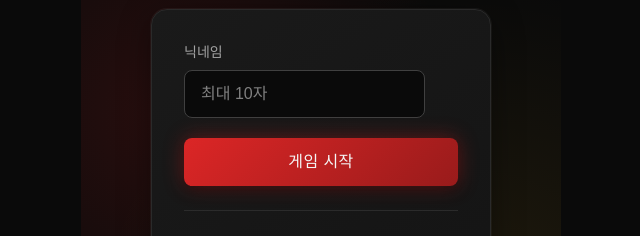
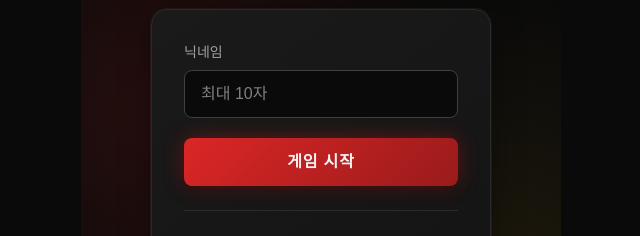
Before and after one commit to JiNookk/mafia_web, a Next.js app: page /entry in a window 1280 px wide. Shown: the part 285-521 px from the top of the page, without its empty margins (319-959 px from the left). Built offline with nearby package versions, Linux system fonts and the light colour scheme.

Commit message:
fix: 인풋 너비 게임시작과 같도록 변경

```diff
--- a/src/app/entry/page.tsx
+++ b/src/app/entry/page.tsx
@@ -49,13 +49,13 @@ export default function EntryPage() {
               value={nickname}
               onChange={(e) => setNickname(e.target.value)}
               onKeyPress={(e) => e.key === 'Enter' && handleStart()}
-              className="h-12 text-base bg-background border-border focus:border-primary focus:ring-2 focus:ring-primary/20 transition-all"
+              className="input-primary text-base"
             />
           </div>
 
           <Button
             onClick={handleStart}
-            className="w-full h-12 text-base font-bold gradient-primary shadow-glow hover:scale-[1.02] active:scale-[0.98] transition-all uppercase tracking-wide"
+            className="btn-gradient text-base"
           >
             게임 시작
           </Button>
--- a/src/app/globals.css
+++ b/src/app/globals.css
@@ -71,6 +71,83 @@ body {
               0 0 0 1px rgba(255, 255, 255, 0.05);
 }
 
+/* 재사용 가능한 Input 스타일 */
+@layer utilities {
+  .input-primary {
+    width: 100%;
+    height: 3rem;
+    padding-left: 1rem;
+    padding-right: 1rem;
+    border-radius: 0.5rem;
+    border-width: 1px;
+    border-color: var(--border);
+    background-color: var(--background);
+    outline: 2px solid transparent;
+    outline-offset: 2px;
+    transition-property: all;
+    transition-timing-function: cubic-bezier(0.4, 0, 0.2, 1);
+    transition-duration: 150ms;
+  }
+
+  .input-primary:focus {
+    border-color: var(--primary);
+    --tw-ring-offset-shadow: var(--tw-ring-inset) 0 0 0 var(--tw-ring-offset-width) var(--tw-ring-offset-color);
+    --tw-ring-shadow: var(--tw-ring-inset) 0 0 0 calc(2px + var(--tw-ring-offset-width)) var(--tw-ring-color);
+    box-shadow: var(--tw-ring-offset-shadow), var(--tw-ring-shadow), var(--tw-shadow, 0 0 #0000);
+    --tw-ring-color: rgb(220 38 38 / 0.2);
+  }
+
+  .btn-primary {
+    width: 100%;
+    height: 3rem;
+    padding-left: 1rem;
+    padding-right: 1rem;
+    border-radius: 0.5rem;
+    font-weight: 700;
+    text-transform: uppercase;
+    letter-spacing: 0.05em;
+    transition-property: all;
+    transition-timing-function: cubic-bezier(0.4, 0, 0.2, 1);
+    transition-duration: 150ms;
+    cursor: pointer;
+    border: none;
+  }
+
+  .btn-primary:hover {
+    transform: scale(1.02);
+  }
+
+  .btn-primary:active {
+    transform: scale(0.98);
+  }
+
+  .btn-gradient {
+    width: 100%;
+    height: 3rem;
+    padding-left: 1rem;
+    padding-right: 1rem;
+    border-radius: 0.5rem;
+    font-weight: 700;
+    text-transform: uppercase;
+    letter-spacing: 0.05em;
+    transition-property: all;
+    transition-timing-function: cubic-bezier(0.4, 0, 0.2, 1);
+    transition-duration: 150ms;
+    cursor: pointer;
+    border: none;
+    background: linear-gradient(135deg, #dc2626 0%, #991b1b 100%);
+    box-shadow: 0 0 20px rgba(220, 38, 38, 0.4), 0 4px 12px rgba(0, 0, 0, 0.5);
+  }
+
+  .btn-gradient:hover {
+    transform: scale(1.02);
+  }
+
+  .btn-gradient:active {
+    transform: scale(0.98);
+  }
+}
+
 /* 애니메이션 */
 @keyframes fade-in {
   from {
```
